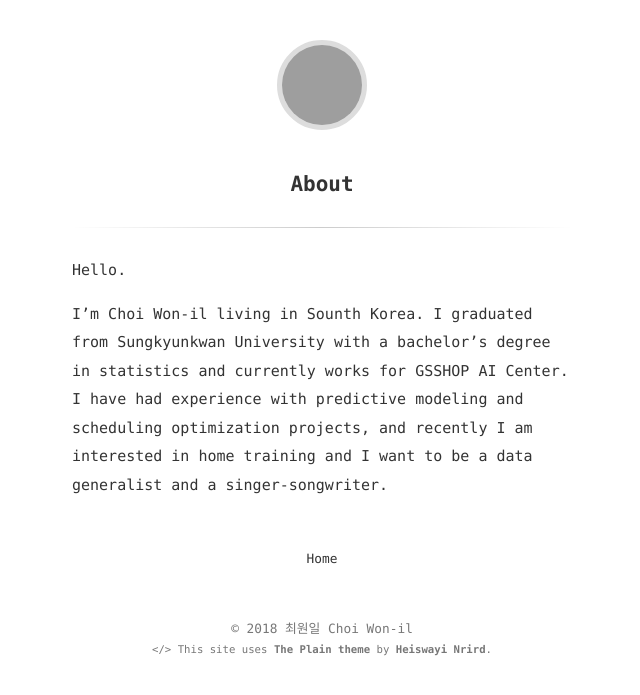
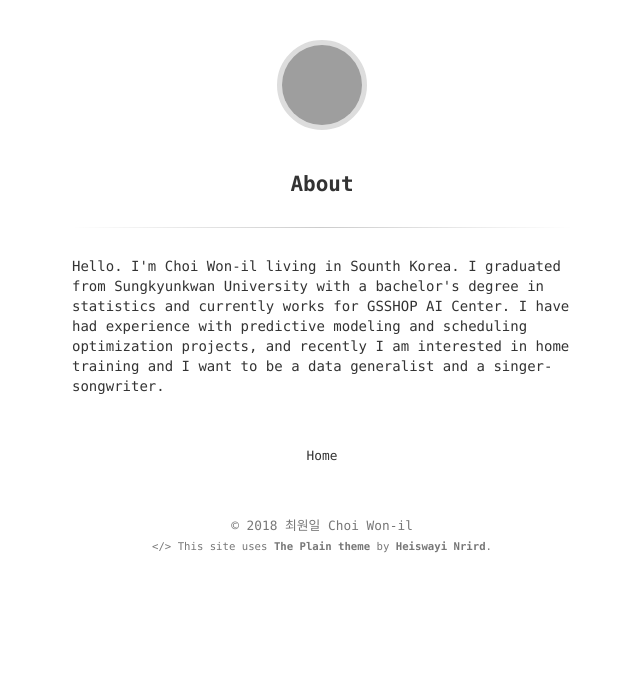
Before and after one commit to 11wi/11wi.github.io, a Jekyll site: the page built from about.html, in a window 1280 px wide, cut to the strip 0-695 px from the top of the page. Shown: the whole strip, without its empty margins (318-958 px from the left). Built offline with Jekyll 4.4.1, drawn with Linux system fonts in a browser that asks for light colours; some web fonts are replaced; grey boxes are pictures that could not be loaded.

Commit message:
del anima

```diff
--- a/_config.yml
+++ b/_config.yml
@@ -1,5 +1,5 @@
 # Site Info
-title:              "Meta-notes"
+title:              "Less is more"
 description:        "Personal Blog and Technial Knowledge Warehouse"
 
 # Google APIs
--- a/_sass/main.scss
+++ b/_sass/main.scss
@@ -52,12 +52,6 @@
   position: relative;
   margin: 0 auto 35px;
   text-align: center;
-  animation-duration: 0.7s;
-  animation-fill-mode: both;
-  animation-name: bounce;
-  -webkit-animation-duration: 0.7s;
-  -webkit-animation-fill-mode: both;
-  -webkit-animation-name: bounce;
   a {
     background: #ddd url("gravatar_wrapper.png");
     color: #000;
--- /dev/null
+++ b/about.html
@@ -0,0 +1,28 @@
+---
+layout: default
+title: About
+---
+
+<article>
+
+	<h1 class="title">{{ page.title }}</h1>
+
+    <!-- Logo and Link insert -->
+
+    <!-- Logo and Link insert -->
+
+
+	<div class="divider"></div>
+
+Hello.
+
+I'm Choi Won-il living in Sounth Korea.
+I graduated from Sungkyunkwan University with a bachelor's degree in statistics and currently works for GSSHOP AI Center.
+I have had experience with predictive modeling and scheduling optimization projects, and recently I am interested in home training and I want to be a data generalist and a singer-songwriter.
+
+
+</article>
+
+<div class="page-navigation">
+	<a class="home" href="{{ site.baseurl | prepend: site.url }}" title="Back to Homepage">Home</a>
+</div>
```
Also changed, not shown: about_old.md (renamed from about.md).
